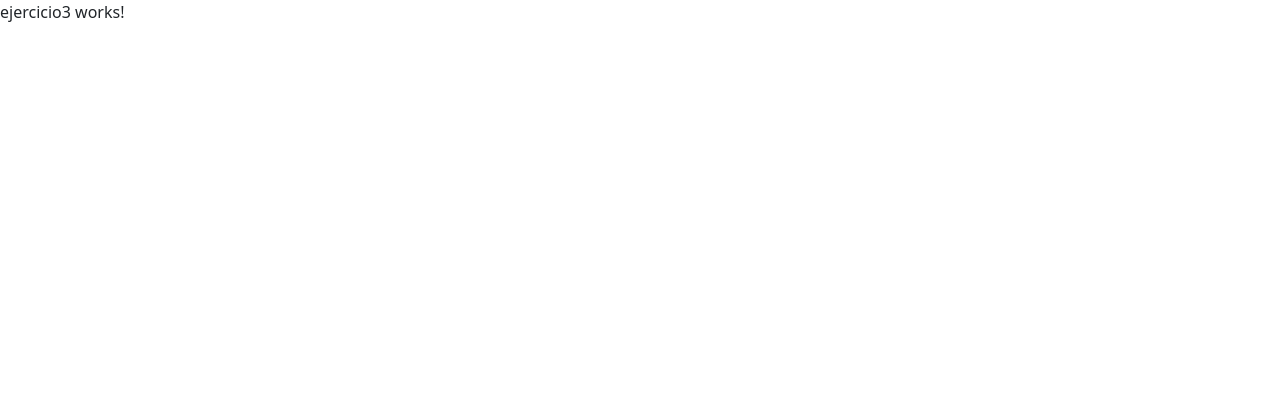
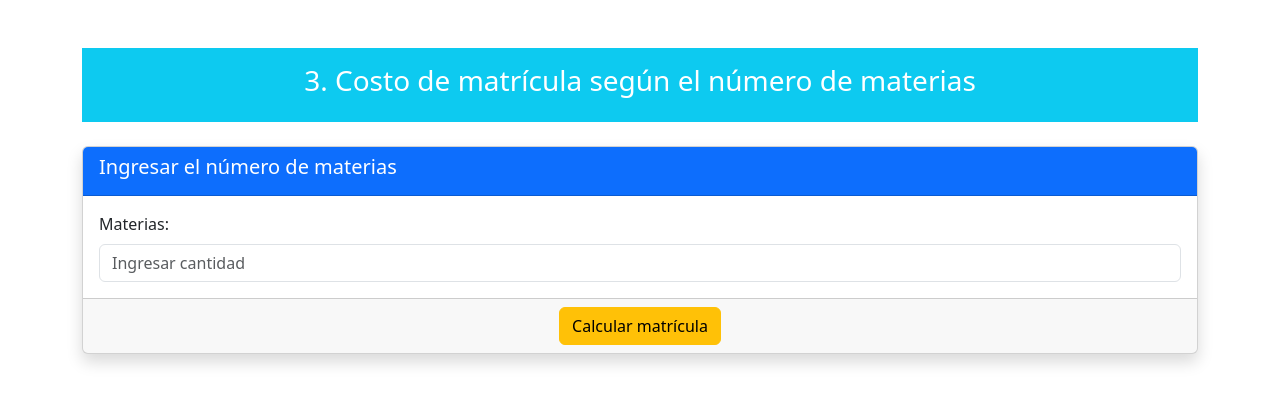
Before and after one commit to SharonLUQ/evaluacion-parcial, an Angular app: page /ejercicio3 in a window 1280 px wide. Shown: the top 404 px of the page. Built offline with nearby package versions, Linux system fonts and the light colour scheme.

Commit message:
ejercicio3 finalizado

```diff
--- a/src/app/ejercicio3/ejercicio3.component.css
+++ b/src/app/ejercicio3/ejercicio3.component.css
@@ -0,0 +1,5 @@
+input[type='number']::-webkit-inner-spin-button,
+input[type='number']::-webkit-outer-spin-button {
+  -webkit-appearance: none;
+  margin: 0;
+}
--- a/src/app/ejercicio3/ejercicio3.component.html
+++ b/src/app/ejercicio3/ejercicio3.component.html
@@ -1 +1,34 @@
-<p>ejercicio3 works!</p>
+<div class="container mt-5">
+    <div class="bg-info text-white text-center py-3 mb-4">
+      <h3>3. Costo de matrícula según el número de materias</h3>
+    </div>
+
+    <div class="card shadow mb-4">
+      <div class="card-header bg-primary text-white">
+        <h5>Ingresar el número de materias</h5>
+      </div>
+      <div class="card-body">
+        <label for="materias" class="form-label">Materias:</label>
+        <input
+          id="materias"
+          type="number"
+          class="form-control"
+          (input)="materias = +materiasInput.value"
+          #materiasInput
+          placeholder="Ingresar cantidad"
+        />
+      </div>
+      <div class="card-footer text-center">
+        <button class="btn btn-warning" (click)="calcularMatricula()">Calcular matrícula</button>
+      </div>
+    </div>
+
+    <div class="card shadow-sm" *ngIf="resultadoVisible">
+      <div class="card-header bg-success text-white">
+        <h5>Resultado:</h5>
+      </div>
+      <div class="card-body">
+        <p>Costo total: <strong>S/. {{ total | number:'1.2-2' }}</strong></p>
+      </div>
+    </div>
+  </div>
--- a/src/app/ejercicio3/ejercicio3.component.ts
+++ b/src/app/ejercicio3/ejercicio3.component.ts
@@ -1,12 +1,32 @@
+import { CommonModule } from '@angular/common';
 import { Component } from '@angular/core';
 
 @Component({
   selector: 'app-ejercicio3',
   standalone: true,
-  imports: [],
+  imports: [CommonModule],
   templateUrl: './ejercicio3.component.html',
   styleUrl: './ejercicio3.component.css'
 })
 export class Ejercicio3Component {
 
+  materias: number = 0;
+  costoPorMateria: number = 520;
+  descuento: number = 0;
+  total: number = 0;
+  resultadoVisible: boolean = false;
+
+  calcularMatricula() {
+    if (this.materias > 5) {
+      this.descuento = 0.10;
+    } else {
+      this.descuento = 0;
+    }
+    this.total = this.materias * this.costoPorMateria * (1 - this.descuento);
+    this.resultadoVisible = true;
+  }
+
+  actualizarMaterias(value: string) {
+    this.materias = +value;
+  }
 }
```
